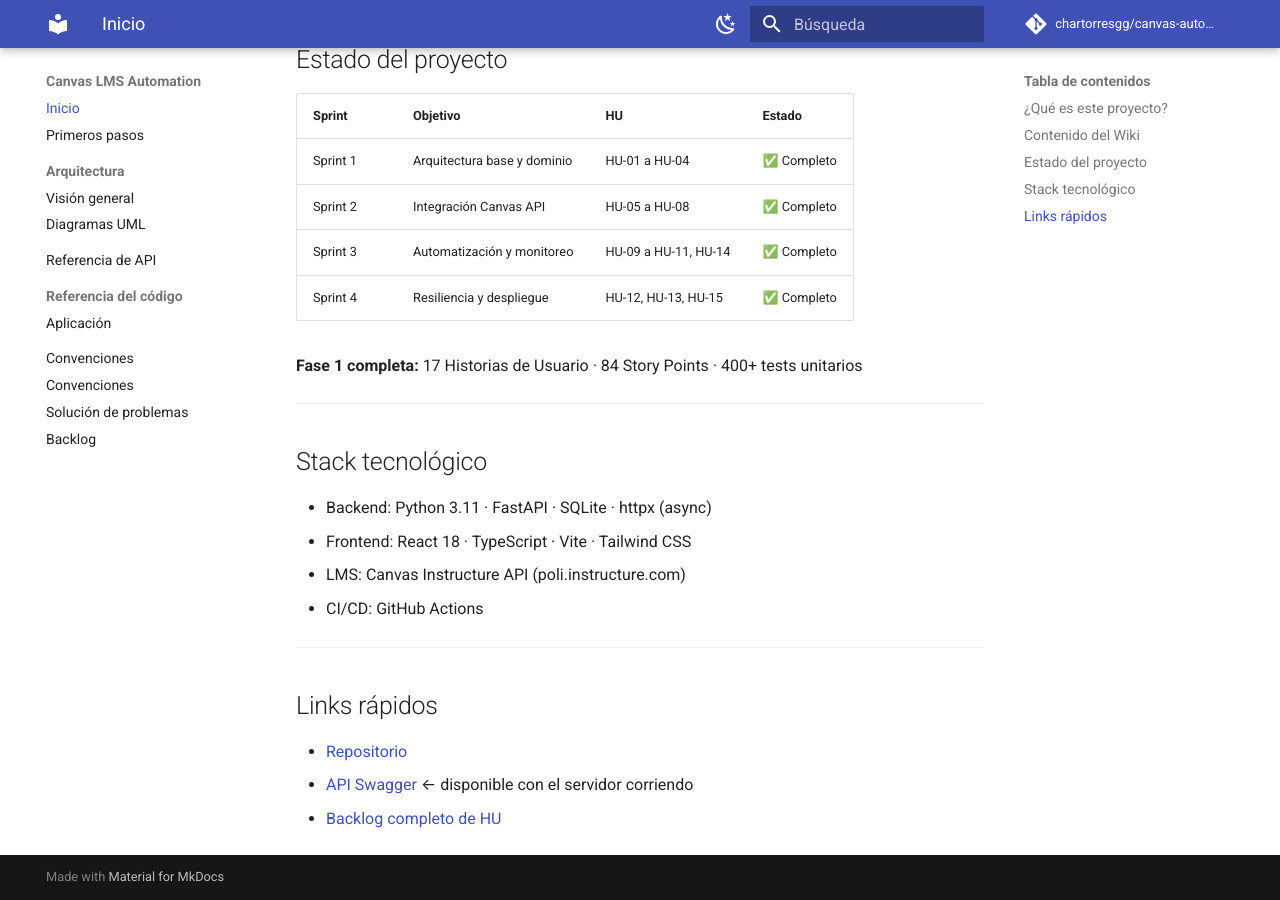
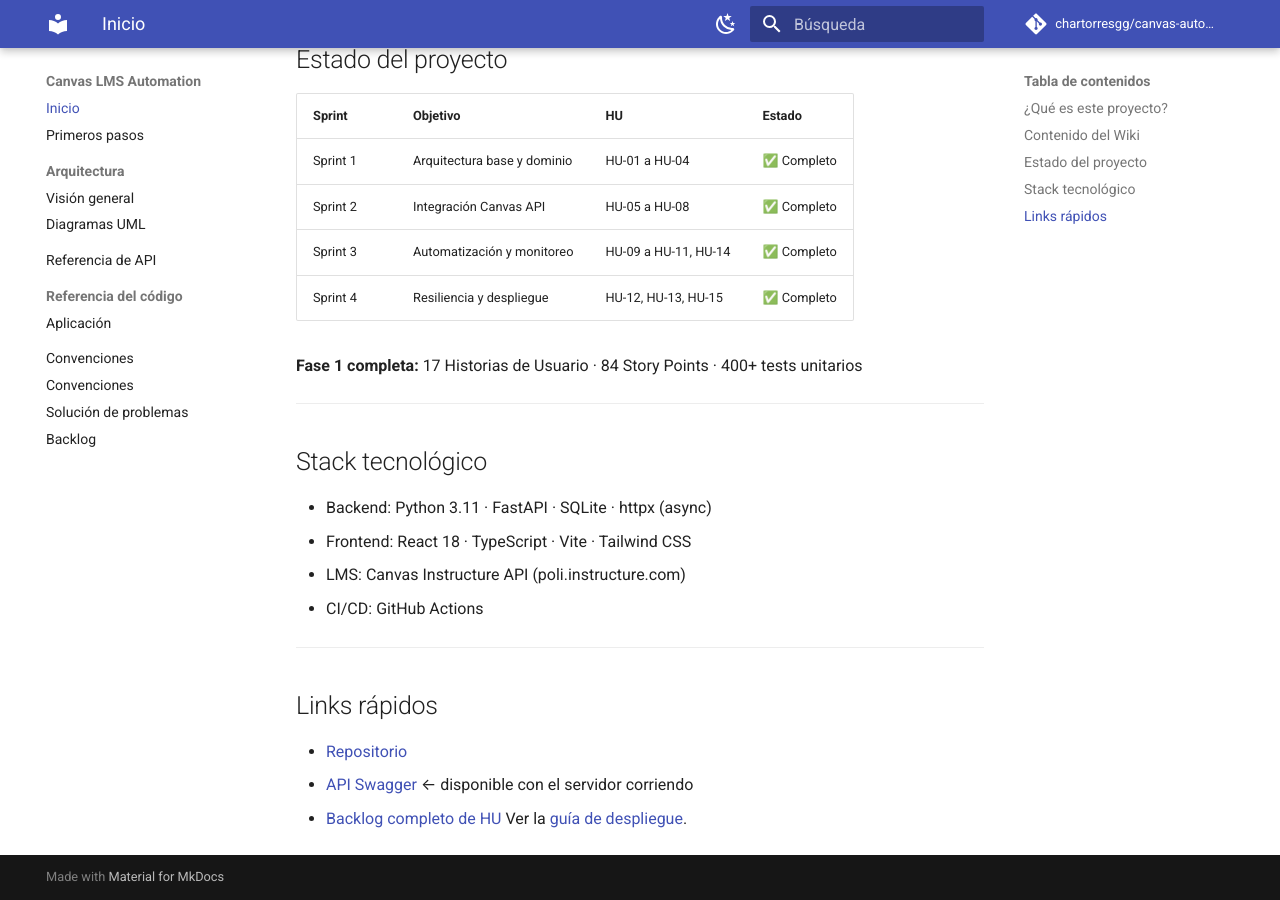
Before and after one commit to chartorresgg/canvas-automation, an MkDocs documentation site: the page built from docs/index.md, in a window 1280 px wide and 900 px high, scrolled down 980 px. Built offline with MkDocs 1.6.1 and Material for MkDocs 9.7.7, drawn with Linux system fonts in a browser that asks for light colours; comment, search, counter and statistics services are not loaded.

Commit message:
test(ci): enlace roto intencional para verificar el workflow de docs

```diff
--- a/docs/index.md
+++ b/docs/index.md
@@ -55,3 +55,4 @@
 - [Repositorio](https://github.com/chartorresgg/canvas-aulas-master)
 - [API Swagger](http://localhost:8000/docs) ← disponible con el servidor corriendo
 - [Backlog completo de HU](https://github.com/chartorresgg/canvas-aulas-master/blob/main/historias_de_usuario.md)
+Ver la [guía de despliegue](guia-que-no-existe.md).
```
